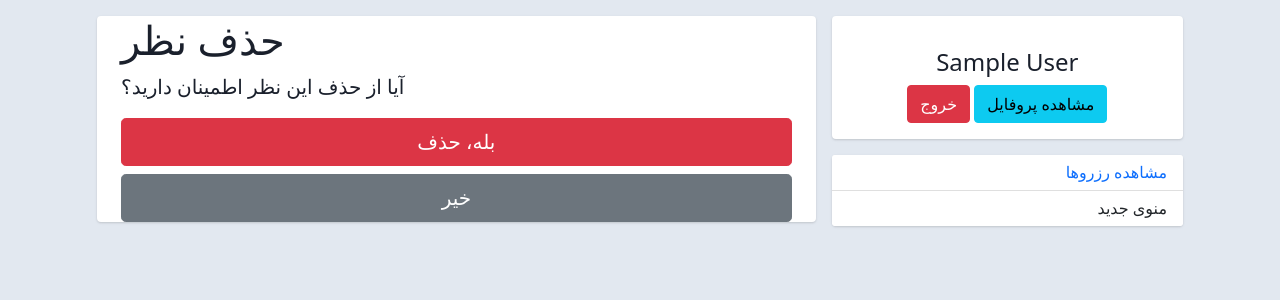
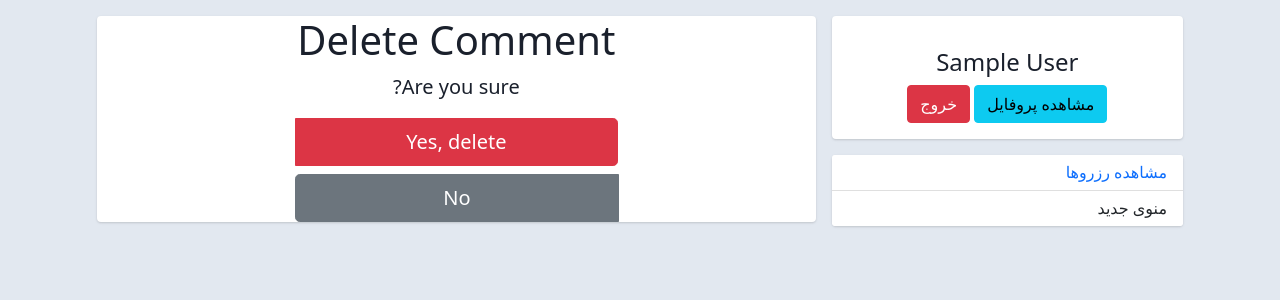
Before and after one commit to Yashar1989/Meeting-Room-Booking-System, a Django app: page /comment/delete/00000000-0000-0000-0000-000000000001/ in a window 1280 px wide. Shown: the part 59-359 px from the top of the page. Run offline with Django 4.2, Linux system fonts and the light colour scheme; a user stored in the database is signed in; tables that the repository leaves empty hold one stand-in row (values such as "Sample post"); some libraries are stand-ins or nearby versions.

Commit message:
fix: Comment edit and confirm View

```diff
--- a/core/comment/views.py
+++ b/core/comment/views.py
@@ -1,6 +1,6 @@
 from django.contrib.auth.mixins import LoginRequiredMixin, UserPassesTestMixin
 from django.http import Http404, JsonResponse
-from django.shortcuts import get_object_or_404, redirect
+from django.shortcuts import get_object_or_404, redirect, render
 from django.views import View
 from django.views.generic import ListView, DetailView, CreateView, UpdateView, DeleteView, TemplateView
 from django.urls import reverse_lazy, reverse
@@ -50,10 +50,15 @@ class CommentUpdateView(LoginRequiredMixin, UpdateView):
 
     def dispatch(self, request, *args, **kwargs):
         self.object = get_object_or_404(Comment, id=kwargs['pk'])
+
         reservation = self.object.reserve_id
         user = reservation.user
         if user != self.request.user:
-            raise Http404("You do not have permission to edit this comment.")
+            return render(request, 'index.html', context={'messages': ['you dont have permission']})
+
+        if self.object.is_active:
+            return render(request, 'comment/comment_form.html',
+                          context={'messages': ['this comment was accepted, you cant edit']})
         return super().dispatch(request, *args, **kwargs)
 
     def get_object(self, queryset=None):
--- a/core/room/views.py
+++ b/core/room/views.py
@@ -28,7 +28,7 @@ class RoomDetailView(DetailView):
 
     def get_context_data(self, **kwargs):
         data = super().get_context_data(**kwargs)
-        comments = Comment.objects.filter(Q(reserve_id_id__room__room_no=self.kwargs['room_no']) & Q(is_active=True))
+        comments = Comment.objects.filter(Q(reserve_id_id__room__room_no=self.kwargs['room_no']))
         data['comments'] = comments
         return data
 
--- a/core/templates/comment/comment_delete.html
+++ b/core/templates/comment/comment_delete.html
@@ -1,15 +1,21 @@
 {% extends 'index.html' %}
-{% block title %}حذف نظر{% endblock title %}
+
+{% block title %}Delete Comment{% endblock title %}
+
 {% block content %}
     <div class="container">
-        <h1>حذف نظر</h1>
-        <p class="lead">آیا از حذف این نظر اطمینان دارید؟</p>
-        <form method="post">
-            {% csrf_token %}
-            <div class="d-grid gap-2">
-                <button type="submit" class="btn btn-danger btn-lg">بله، حذف</button>
-                <a href="{% url 'room:index' %}" class="btn btn-secondary btn-lg">خیر</a>
+        <div class="row justify-content-center">
+            <div class="col-md-6 text-center">
+                <h1>Delete Comment</h1>
+                <p class="lead">Are you sure?</p>
+                <form method="post">
+                    {% csrf_token %}
+                    <div class="btn-group d-grid gap-2">
+                        <button type="submit" class="btn btn-danger btn-lg">Yes, delete</button>
+                        <a href="{% url 'room:index' %}" class="btn btn-secondary btn-lg">No</a>
+                    </div>
+                </form>
             </div>
-        </form>
+        </div>
     </div>
 {% endblock content %}
--- a/core/templates/room/reserved_list.html
+++ b/core/templates/room/reserved_list.html
@@ -12,6 +12,7 @@
                     <th><small class="p-2">تاریخ و ساعت رزور</small></th>
                     <th><small class="p-2">وضعیت رزرو</small></th>
                     <th><small class="p-2">عملیات</small></th>
+                    <th><small class="p-2">نظرات</small></th>
                 </tr>
                 {% for object in object_list %}
                     <tr>
@@ -22,9 +23,11 @@
                     {% if object.is_active == True %}
                         <td><small class="p-2">تایید شده</small></td>
                         <td><small class="p-2">غیرقابل کنسل</small></td>
+                        <td><small class="p-2"><a href="{% url 'comment_create' object.id %}" style="text-decoration: none">ارسال نظر</a></small></td>
                     {% else %}
-                        <td><small class="p-2">تایید شده</small></td>
+                        <td><small class="p-2">تایید نشده</small></td>
                         <td><small class="p-2"><a href="" style="text-decoration: none">کنسل</a></small></td>
+                        <td><small class="p-2"><a href="" style="text-decoration: none">ارسال نظر</a></small></td>
                     {% endif %}
                     </tr>
                 {% endfor %}
```
Also changed, not shown: core/templates/comment/admin_comments.html (+20 -9 lines), core/templates/comment/comment_form.html (+19 -9 lines), core/templates/comment/comment_list.html (deleted, +0 -28 lines), core/templates/room/room_detail.html (+31 -13 lines).
